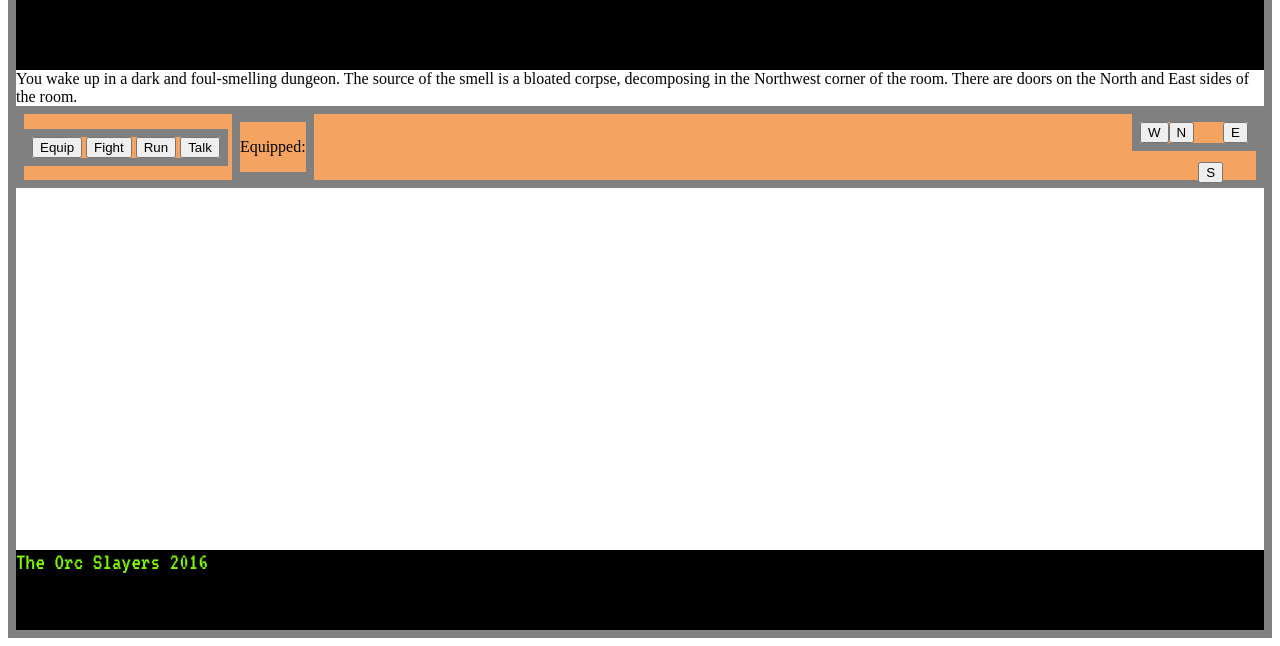
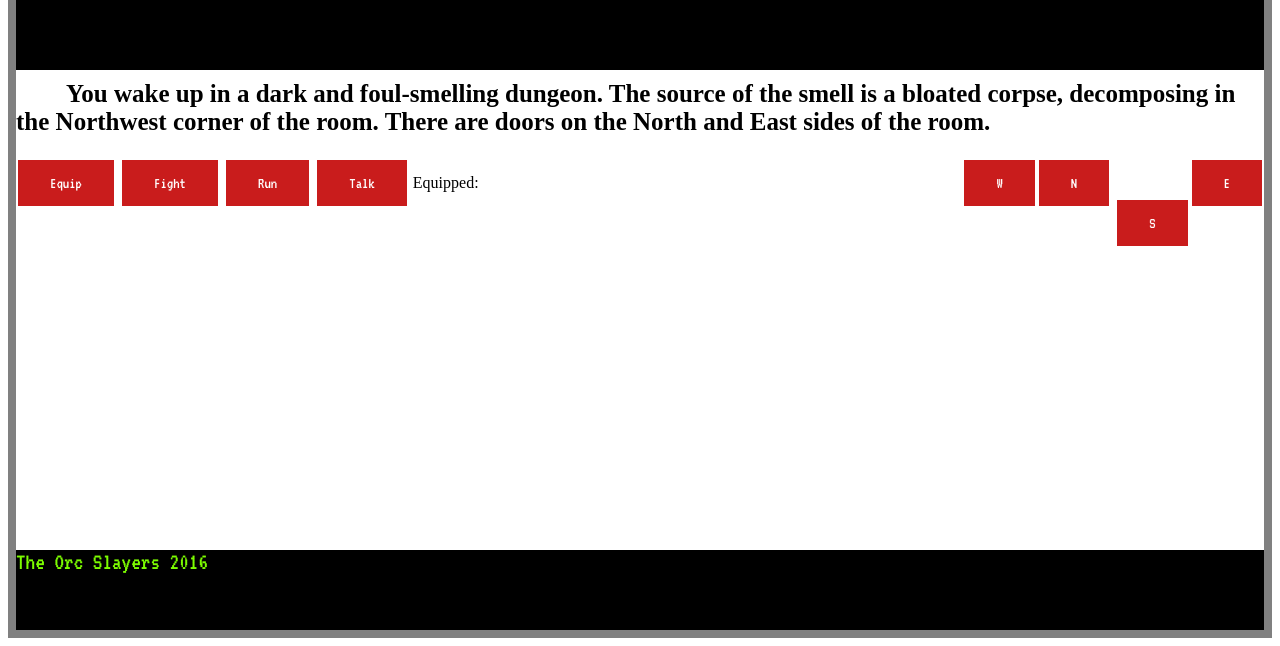
Before and after one commit to michellesri/OrcSlayer, a website built with webpack: page src/index.html in a window 1280 px wide. Both pictures are taken after a click on the button "Play". Shown: the part 186-832 px from the top of the page. Built offline with nearby package versions, Linux system fonts and the light colour scheme; some packages are replaced by stand-ins of ours.

Commit message:
added some css and made small changed

```diff
--- a/package.json
+++ b/package.json
@@ -12,7 +12,7 @@
     "type": "git",
     "url": "git+https://github.com/OrcSlayers/OrcSlayer.git"
   },
-  "author": "@markgreenwood",
+  "author": "@markgreenwood, @michellesri, @mugsycarter",
   "license": "ISC",
   "bugs": {
     "url": "https://github.com/OrcSlayers/OrcSlayer/issues"
--- a/src/index.html
+++ b/src/index.html
@@ -20,10 +20,10 @@
     <div id="game-text">{{roomDescription}}{{itemText}} <br> {{gameDescription}}</div>
     <div id="control-panel">
       <span id="action-btns">
-        <button id="equip-btn" ng-click="gc.equip();">Equip</button>
-        <button id="fight-btn" ng-click="gc.fight();">Fight</button>
-        <button id="run-btn" ng-click="gc.run();">Run</button>
-        <button id="talk-btn" ng-click="gc.talk();">Talk</button>
+        <button id="equip-btn" class="game-btn" ng-click="gc.equip();">Equip</button>
+        <button id="fight-btn" class="game-btn" ng-click="gc.fight();">Fight</button>
+        <button id="run-btn" class="game-btn" ng-click="gc.run();">Run</button>
+        <button id="talk-btn" class="game-btn" ng-click="gc.talk();">Talk</button>
 
       </span>
       <span id="inventory">
@@ -40,7 +40,7 @@
   <div class="tab-content" id="instruction-page" ng-show="activeTab.showInstructions">
     <h1>Instructions</h1>
     <p>Instructions will go here.</p>
-    <button id="play-btn">Play</button>
+    <button id="play-btn" ng-click="activeTab = { showIntro: false, showInstructions: false, showGame: true };">Play</button>
   </div>
   <div class="static" id="footer">
     <copy>The Orc Slayers 2016</copy>
--- a/src/main.css
+++ b/src/main.css
@@ -27,14 +27,13 @@ background-color: black
     min-height: 60vh;
 }
 
-#control-panel{
+/*#control-panel{
     border: 1vh solid grey;
-    background-color: sandybrown
-}
+}*/
 
 span{
     display: inline-block;
-    border: 1vh solid grey;
+    /*border: 1vh solid grey;*/
 }
 
 
@@ -61,6 +60,25 @@ span{
     right: 4vw;
 }*/
 
+button {
+    background-color: #4CAF50; /* Green */
+    border: none;
+    color: white;
+    padding: 15px 32px;
+    text-align: center;
+    text-decoration: none;
+    display: inline-block;
+    font-size: 16px;
+    font-family: 'VT323', monospace;
+    margin: 4px 2px;
+    cursor: pointer;
+}
+
+button:hover{
+  box-shadow: 0 12px 16px 0 rgba(0,0,0,0.24), 0 17px 50px 0 rgba(0,0,0,0.19);
+
+}
+
 #direction-ctrl{
     float: right;
 }
@@ -82,3 +100,15 @@ span{
 #e-btn{
    float: right;
 }
+
+#game-text {
+  text-indent: 50px;
+  padding: 10px 0 20px 0;
+  font-weight: bold;
+  font-size: 25px;
+  width: 100%;
+}
+
+.game-btn, .direction-button{
+  background-color: #c91c1c;
+}
```
